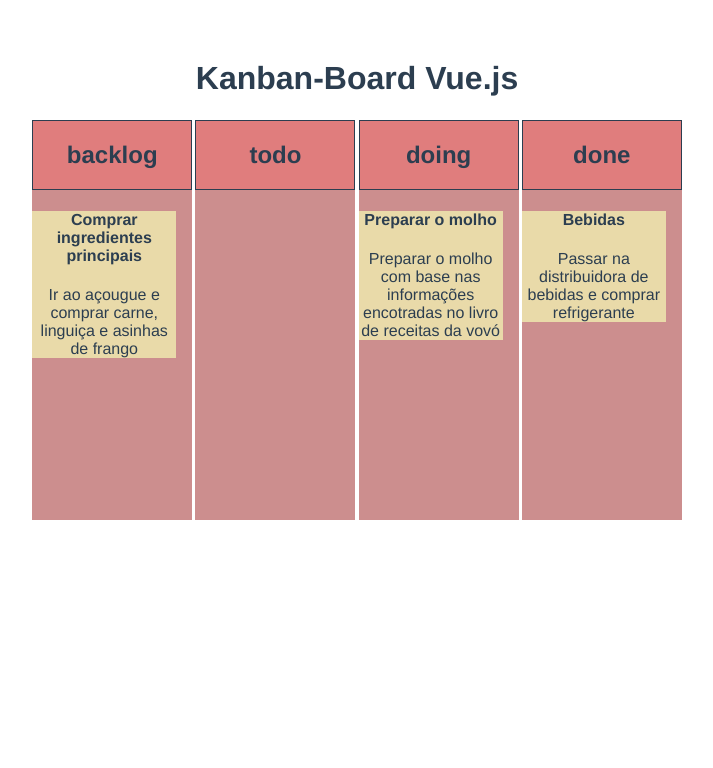
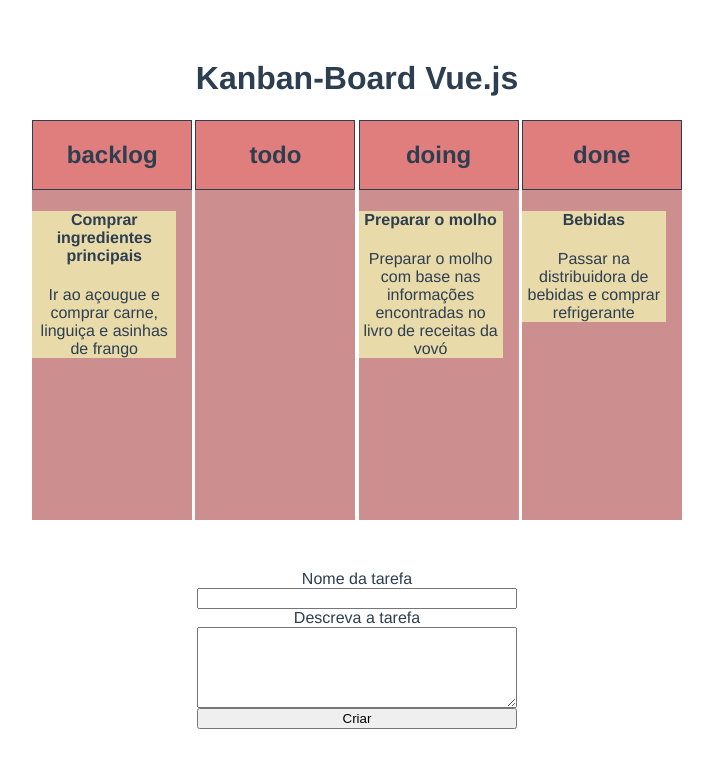
Before and after one commit to darnosls/kanban-board-vuejs, a Vue app: page / in a window 1280 px wide. Shown: the top 768 px of the page, without its empty margins (283-996 px from the left). Built offline with nearby package versions, Linux system fonts and the light colour scheme.

Commit message:
adding the task creation component

```diff
--- a/src/App.vue
+++ b/src/App.vue
@@ -3,7 +3,7 @@
     <div>
       <h1>Kanban-Board Vue.js</h1>
     </div>
-    <div style="display: flex; flex-direction: row; justify-content: center">
+    <div class="row kanban-steps">
       <column
         v-for="(step, index) in steps"
         :key="index"
@@ -11,16 +11,39 @@
         :tasks="taskList">
       </column>
     </div>
+    <div class="row">
+        <div class="add-tasks">
+          <label for="task-name">Nome da tarefa</label>
+          <input
+            v-model="task.name"
+            type="text"
+            id="task-name"
+            name="name"
+          >
+          <label for="task-description">Descreva a tarefa</label>
+          <textarea
+            v-model="task.description"
+            rows="5"
+            id="task-description"></textarea>
+          <input
+            type="button"
+            value="Criar"
+            @click="addTask"
+          >
+        </div>
+      <!-- <CreateTask /> -->
+    </div>
   </div>
 </template>
 
 <script>
-import { Column } from './components'
+import { Column, CreateTask } from './components'
 
 export default {
   name: 'app',
   components: {
-    Column
+    Column,
+    CreateTask
   },
   data() {
     return {
@@ -32,14 +55,28 @@ export default {
         },
         {
           name: 'Preparar o molho',
-          description: 'Preparar o molho com base nas informações encotradas no livro de receitas da vovó',
+          description: 'Preparar o molho com base nas informações encontradas no livro de receitas da vovó',
           step: 'doing'
         },
         {
           name: 'Bebidas',
           description: 'Passar na distribuidora de bebidas e comprar refrigerante',
           step: 'done'
-        }]
+        }],
+        task: {
+          name: '',
+          description: '',
+          step: 'backlog'
+        }
+    }
+  },
+  methods: {
+    addTask() {
+      let obj = new Object()
+      obj.name = this.task.name
+      obj.description = this.task.description
+      obj.step = this.task.step
+      this.taskList.push(obj)
     }
   }
 }
@@ -55,27 +92,13 @@ export default {
   margin-top: 60px;
 }
 
-.kb-board {
-  display: flex;
-  flex-direction: column;
-  justify-content: center
+.kanban-steps {
+  margin-bottom: 3em;
 }
 
-table {
-  background-color: bisque;
-  align-self: center;
-}
-
-td {
-  border: 1px solid black;
-}
-
-table > thead > tr > th {
-  background-color: bisque;
-  min-width: 10em;
-}
-
-table > tbody {
-  height: 25em;
+.row {
+  display: flex;
+  justify-content: center;
+  flex-direction: row;
 }
 </style>
--- /dev/null
+++ b/src/components/CreateTask.vue
@@ -0,0 +1,27 @@
+<template>
+  <div class="add-tasks">
+    <label for="task-name">Nome da tarefa</label>
+    <input
+      type="text"
+      id="task-name"
+      name="name"
+    >
+    <label for="task-description">Descreva a tarefa</label>
+    <textarea
+      rows="5"
+      id="task-description"></textarea>
+    <input
+      type="button"
+      value="Criar"
+    >
+  </div>
+</template>
+
+<style>
+.add-tasks {
+  width: 20em;
+  display: flex;
+  flex-direction: column;
+  justify-content: center
+}
+</style>
--- a/src/components/index.js
+++ b/src/components/index.js
@@ -1,7 +1,9 @@
 import Card from './Card.vue'
 import Column from './Column.vue'
+import CreateTask from './CreateTask.vue'
 
 export {
   Card,
-  Column
+  Column,
+  CreateTask
 }
```
